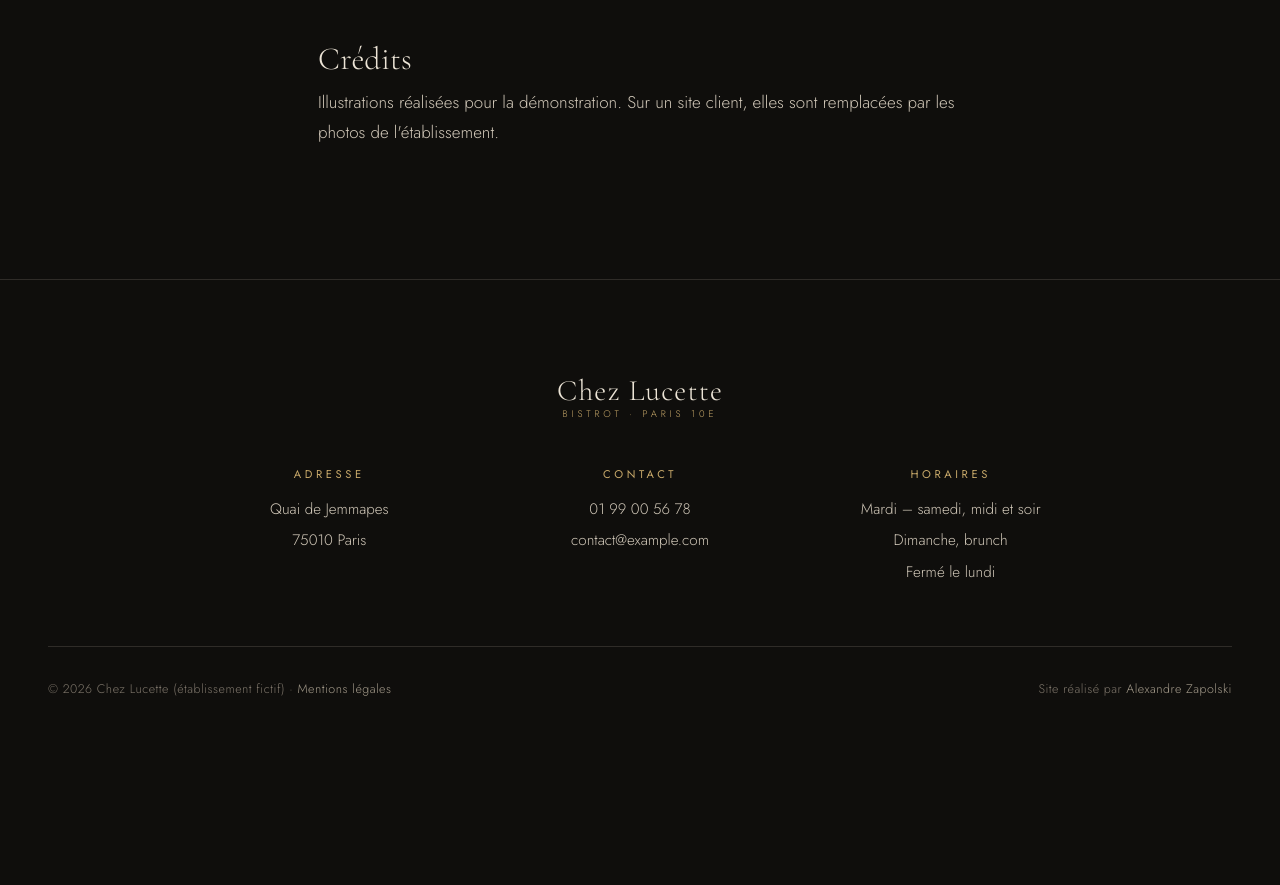
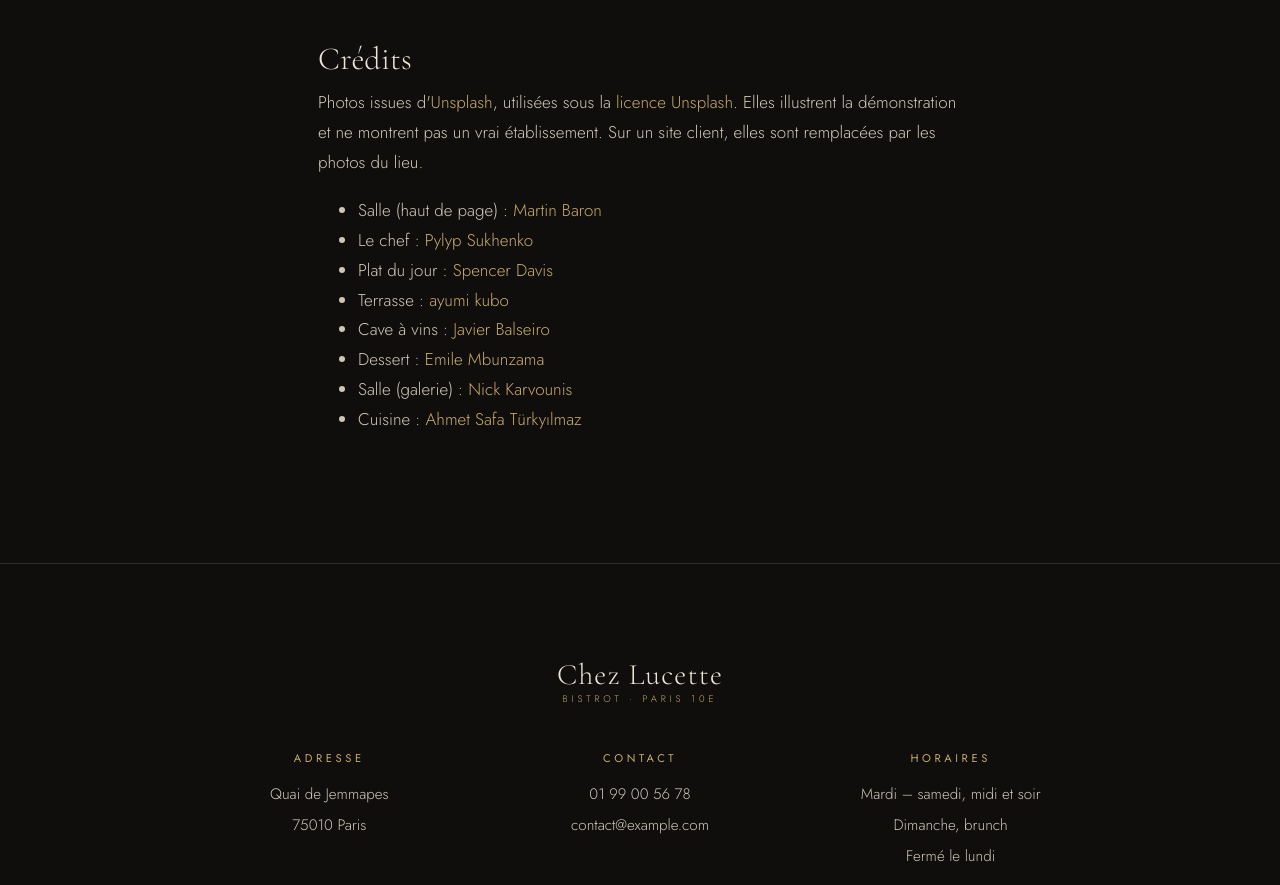
Before and after one commit to SkorpioZzZ/chez-lucette, a plain HTML site: page mentions-legales.html in a window 1280 px wide. Shown: the part 1580-2465 px from the top of the page. Before the commit the page ends 2313 px from the top, so only its background shows below. Drawn offline with Linux system fonts and the light colour scheme.

Commit message:
fix: update photo credits in legal notice

```diff
--- a/mentions-legales.html
+++ b/mentions-legales.html
@@ -79,7 +79,17 @@
         <p>Le site ne dépose aucun cookie de mesure d'audience ni de publicité. Le plan Google Maps n'est chargé que si vous cliquez sur « Afficher le plan » ; Google peut alors déposer ses propres cookies.</p>
 
         <h2>Crédits</h2>
-        <p>Illustrations réalisées pour la démonstration. Sur un site client, elles sont remplacées par les photos de l'établissement.</p>
+        <p>Photos issues d'<a href="https://unsplash.com" rel="noopener">Unsplash</a>, utilisées sous la <a href="https://unsplash.com/license" rel="noopener">licence Unsplash</a>. Elles illustrent la démonstration et ne montrent pas un vrai établissement. Sur un site client, elles sont remplacées par les photos du lieu.</p>
+        <ul class="legal__credits">
+          <li>Salle (haut de page) : <a href="https://unsplash.com/photos/AzsTi2sleZY" rel="noopener">Martin Baron</a></li>
+          <li>Le chef : <a href="https://unsplash.com/photos/y-XZf_TNRms" rel="noopener">Pylyp Sukhenko</a></li>
+          <li>Plat du jour : <a href="https://unsplash.com/photos/W_GSHCi0cR8" rel="noopener">Spencer Davis</a></li>
+          <li>Terrasse : <a href="https://unsplash.com/photos/h-wj-v9FZjM" rel="noopener">ayumi kubo</a></li>
+          <li>Cave à vins : <a href="https://unsplash.com/photos/jDU4yYk5Kgs" rel="noopener">Javier Balseiro</a></li>
+          <li>Dessert : <a href="https://unsplash.com/photos/cLpdEA23Z44" rel="noopener">Emile Mbunzama</a></li>
+          <li>Salle (galerie) : <a href="https://unsplash.com/photos/Ciqxn7FE4vE" rel="noopener">Nick Karvounis</a></li>
+          <li>Cuisine : <a href="https://unsplash.com/photos/F9v4iq0RDZ0" rel="noopener">Ahmet Safa Türkyılmaz</a></li>
+        </ul>
       </div>
   </main>
 
```
